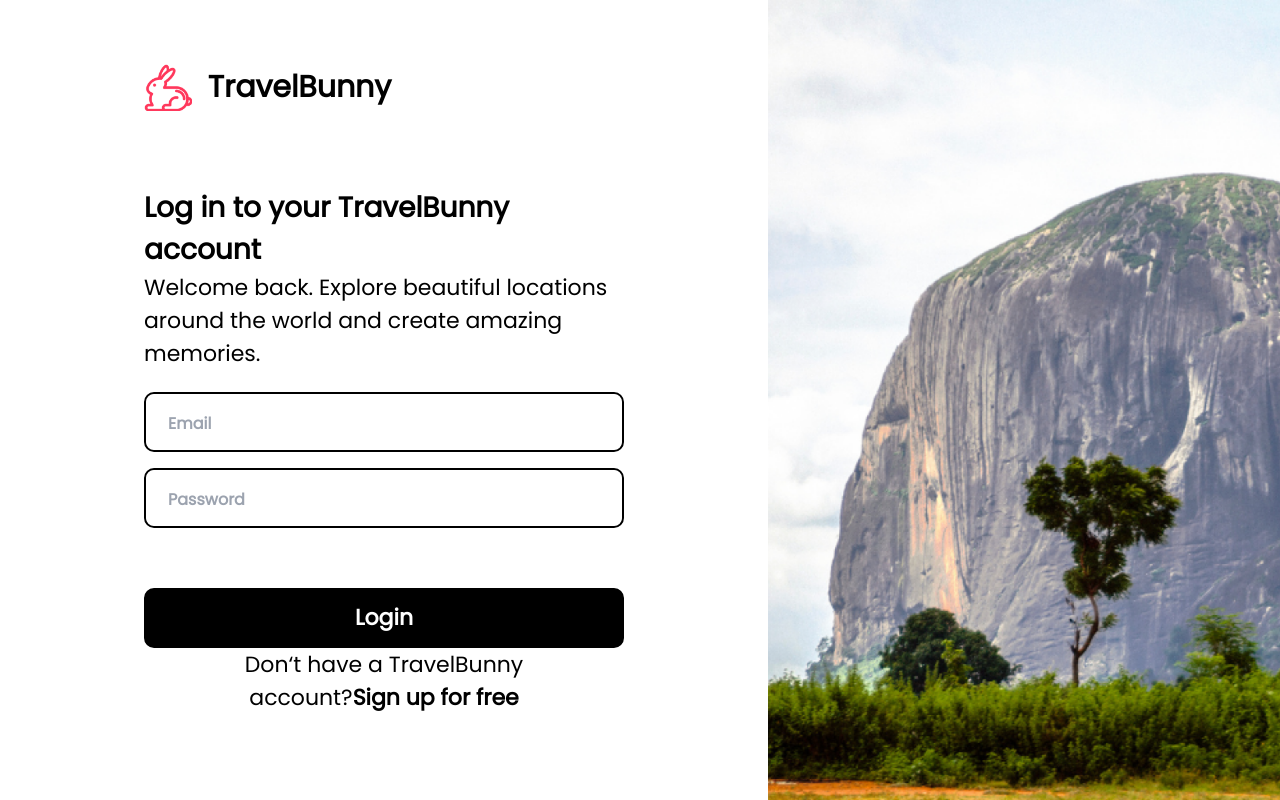
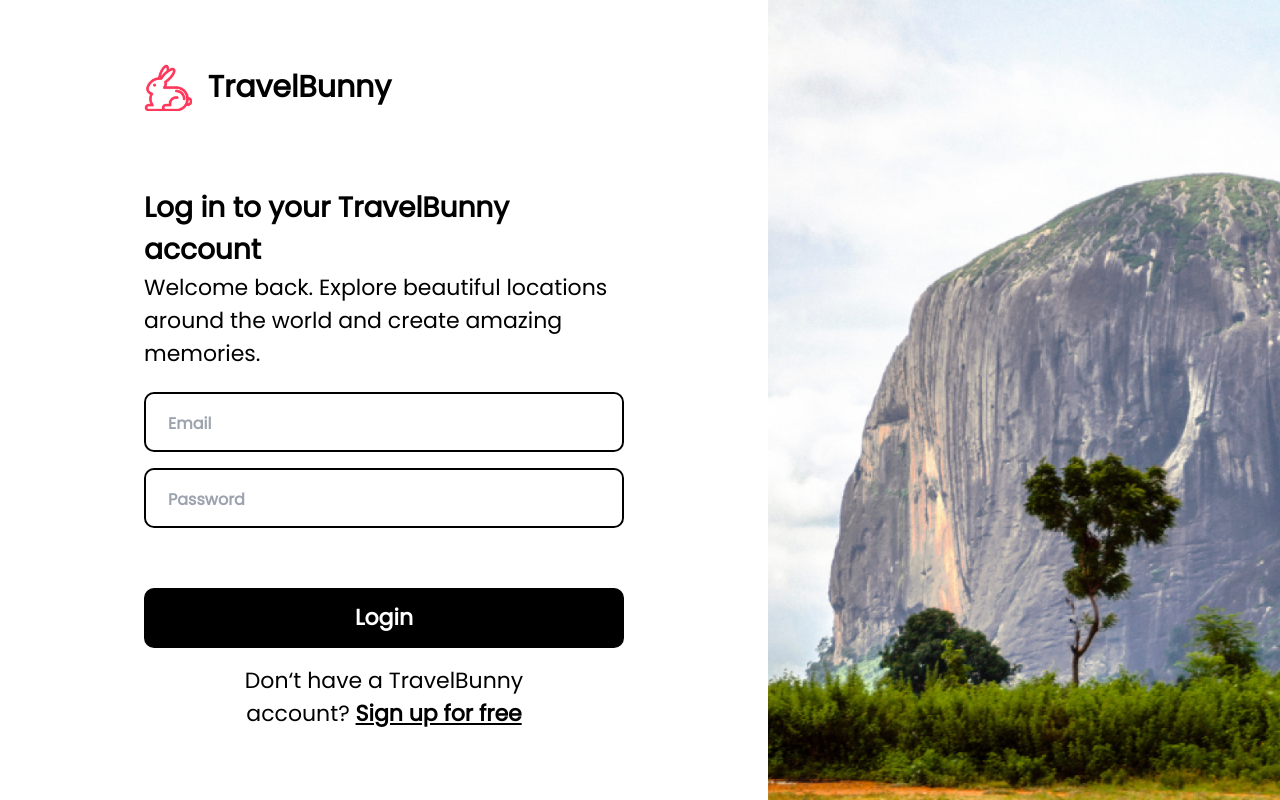
Before and after one commit to Mopharr/TravelBunny, a Next.js app: page /login in a window 1280 px wide. Built offline with nearby package versions, Linux system fonts and the light colour scheme.

Commit message:
updated links

```diff
--- a/pages/index.tsx
+++ b/pages/index.tsx
@@ -42,12 +42,15 @@ const SignUp = () => (
             />
           </div>
 
-          <button type='button'>
+          <button type='button' className='mb-4'>
             <Link href='/dashboard'>Create Account</Link>
           </button>
           <p className={style.login}>
             Don&lsquo;t have a TravelBunny <br /> account?
-            <Link className={style.loginC} href='/login'>
+            <Link
+              className={`underline hover:underline ${style.loginC}`}
+              href='/login'
+            >
               Login
             </Link>
           </p>
--- a/pages/login.tsx
+++ b/pages/login.tsx
@@ -35,12 +35,15 @@ const Login = () => (
             />
           </div>
 
-          <button type='button'>
+          <button type='button' className='mb-4'>
             <Link href='/dashboard'>Login</Link>
           </button>
           <p className={style.login}>
-            Don&lsquo;t have a TravelBunny <br /> account?
-            <Link className={style.loginC} href='/'>
+            Don&lsquo;t have a TravelBunny <br /> account?{' '}
+            <Link
+              className={`underline hover:underline ${style.loginC}`}
+              href='/'
+            >
               Sign up for free
             </Link>
           </p>
```
